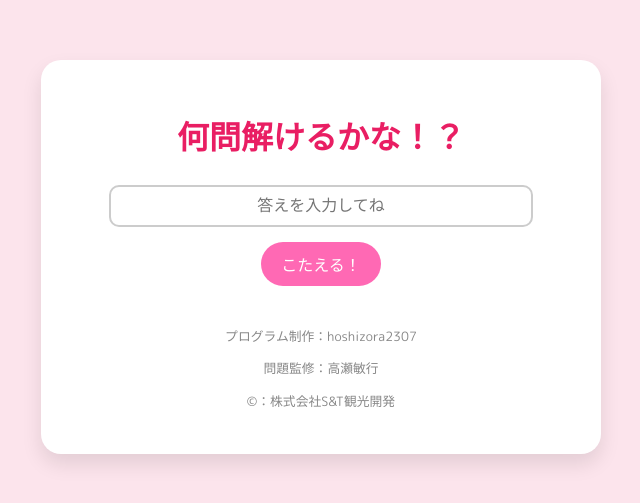
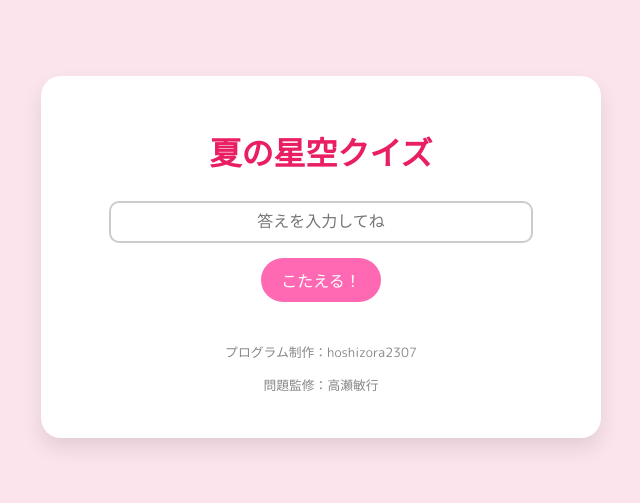
Before and after one commit to hoshizora2307/test, a plain HTML site: page index.html in a window 1280 px wide. Shown: the part 143-646 px from the top of the page, without its empty margins (319-959 px from the left). Drawn offline with Linux system fonts and the light colour scheme.

Commit message:
Update index.html

```diff
--- a/index.html
+++ b/index.html
@@ -3,14 +3,14 @@
 <head>
     <meta charset="UTF-8">
     <meta name="viewport" content="width=device-width, initial-scale=1.0">
-    <title>🌌実力テスト10問🌌</title>
+    <title>夏の星空クイズ</title>
     <link rel="stylesheet" href="style.css">
     <link href="https://fonts.googleapis.com/css2?family=M+PLUS+Rounded+1c:wght@400;700&display=swap" rel="stylesheet">
 </head>
 <body>
     <div class="container">
         <header>
-            <h1>何問解けるかな！？</h1>
+            <h1>夏の星空クイズ</h1>
             <p id="question-count"></p>
         </header>
 
@@ -31,7 +31,6 @@
         <footer>
             <p>プログラム制作：hoshizora2307</p>
             <p>問題監修：高瀬敏行</p>
-            <p>&copy;：株式会社S&T観光開発</p>
         </footer>
     </div>
 
```
